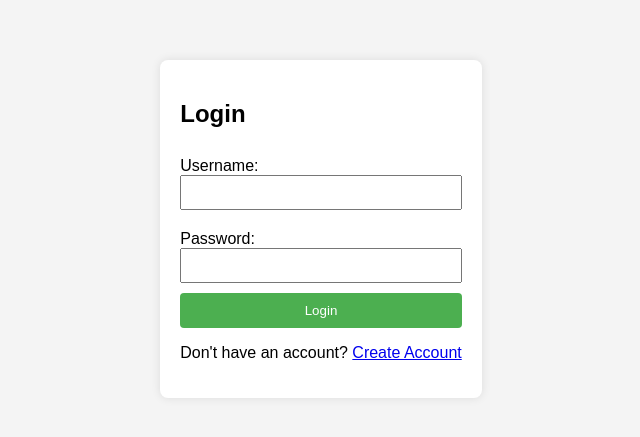
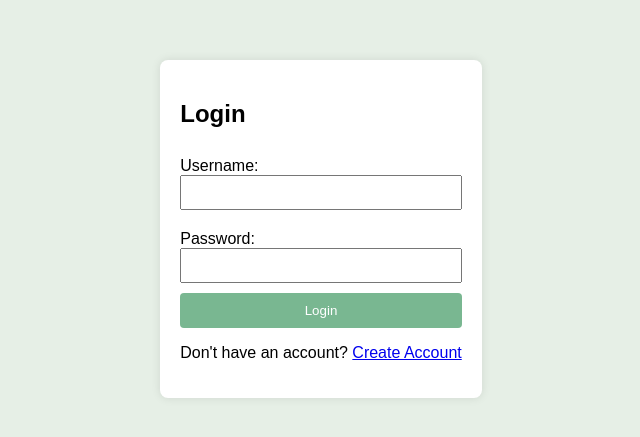
Before and after one commit to brinleysherwood/PasswordManager, a plain HTML site: page index.html in a window 1280 px wide. Shown: the part 171-608 px from the top of the page, without its empty margins (319-959 px from the left). Drawn offline with Linux system fonts and the light colour scheme; no server answers.

Commit message:
Add files via upload

```diff
--- a/styles.css
+++ b/styles.css
@@ -1,6 +1,6 @@
 body {
   font-family: Arial, sans-serif;
-  background-color: #f4f4f4;
+  background-color: #E6EFE6;
   margin: 0;
   display: flex;
   align-items: center;
@@ -31,7 +31,7 @@ input {
 
 button {
   padding: 10px;
-  background-color: #4caf50;
+  background-color: #79B791;
   color: white;
   border: none;
   border-radius: 4px;
@@ -39,5 +39,5 @@ button {
 }
 
 button:hover {
-  background-color: #45a049;
+  background-color: #6C8976;
 }
```
